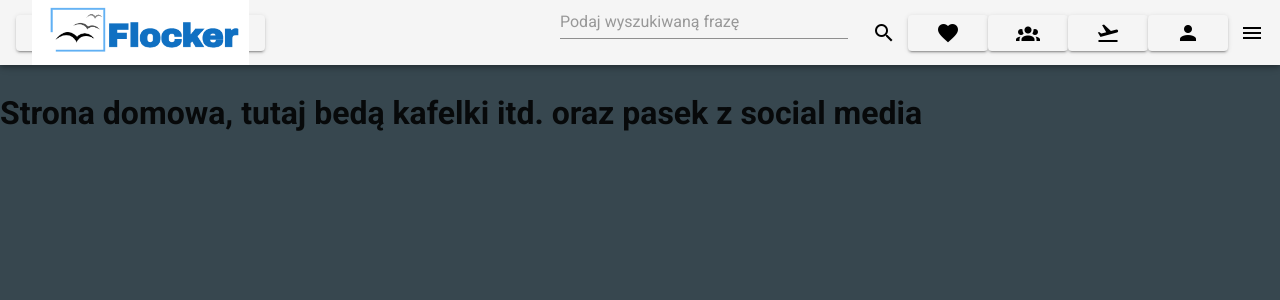
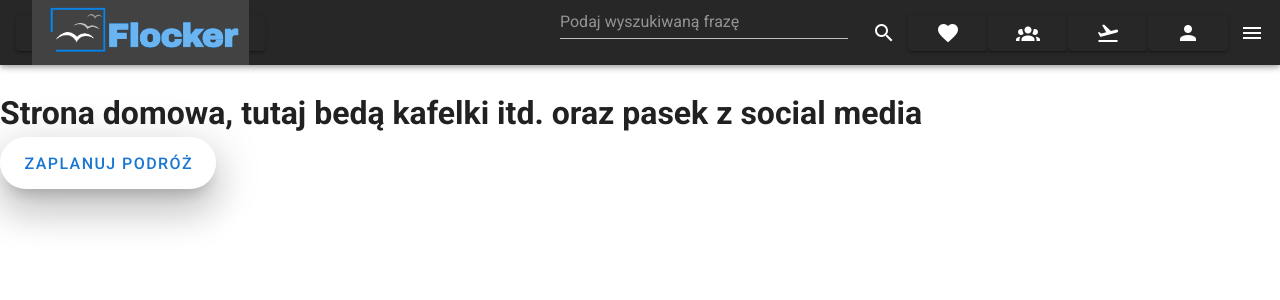
Before and after one commit to agnieszkakurzajewska/Team_programming-project, a Vue app: page / in a window 1280 px wide. Shown: the top 300 px of the page. Built offline with nearby package versions, Linux system fonts and the light colour scheme.

Commit message:
colors changed to dark theme

```diff
--- a/src/App.vue
+++ b/src/App.vue
@@ -1,11 +1,11 @@
 <template>
-  <v-app id="app" style="background: #37474F" >
+  <v-app id="app" >
     <div>
-      <v-app-bar height="65" light>
+      <v-app-bar height="65" dark>
         <router-link
           to="/"
           tag="v-btn">
-          <img src="./assets/logo.png" height="65">
+          <img src="./assets/logo-dark.png" height="65">
         </router-link>
 
 
@@ -19,14 +19,14 @@
         </v-col>
 
         <v-btn icon>
-          <v-icon color="black">mdi-magnify</v-icon>
+          <v-icon >mdi-magnify</v-icon>
         </v-btn>
 
         <router-link
           to="/favourites"
           tag="v-btn">
           <v-btn icon>
-            <v-icon color="black">mdi-heart</v-icon>
+            <v-icon>mdi-heart</v-icon>
           </v-btn>
         </router-link>
 
@@ -34,7 +34,7 @@
           to="/community"
           tag="v-btn">
           <v-btn icon>
-            <v-icon color="black">mdi-account-group</v-icon>
+            <v-icon>mdi-account-group</v-icon>
           </v-btn>
         </router-link>
 
@@ -42,7 +42,7 @@
           to="/journeys"
           tag="v-btn">
           <v-btn icon>
-            <v-icon color="black">mdi-airplane-takeoff</v-icon>
+            <v-icon>mdi-airplane-takeoff</v-icon>
           </v-btn>
         </router-link>
 
@@ -50,15 +50,15 @@
           to="/user-account"
           tag="v-btn">
           <v-btn icon>
-            <v-icon color="black">mdi-account</v-icon>
+            <v-icon>mdi-account</v-icon>
           </v-btn>
         </router-link>
 
 
-        <v-app-bar-nav-icon color="black"></v-app-bar-nav-icon>
+        <v-app-bar-nav-icon></v-app-bar-nav-icon>
       </v-app-bar >
       <v-container fluid >
-        <v-row jcolor="black"ustify="space-around">
+        <v-row justify="space-around">
         </v-row>
       </v-container>
     </div>
--- /dev/null
+++ b/src/components/AddJourney.vue
@@ -0,0 +1,6 @@
+<template>
+  <h1>to bedzie okno dialogowe tworzace wycieczke</h1>
+</template>
+
+<script>
+</script>
--- a/src/components/MainPage.vue
+++ b/src/components/MainPage.vue
@@ -1,5 +1,10 @@
 <template>
- <h1>Strona domowa, tutaj bedą kafelki itd. oraz pasek z social media</h1>
+ <div>
+  <h1>Strona domowa, tutaj bedą kafelki itd. oraz pasek z social media</h1>
+  <v-btn text x-large color="primary" depressed="true" elevation="24" rounded = "true">Zaplanuj podróż</v-btn>
+ </div>
+
+
 </template>
 
 <script>
--- a/src/main.js
+++ b/src/main.js
@@ -6,6 +6,7 @@ import Community from './components/Community'
 import Favourites from './components/Favourites'
 import UserAccount from './components/UserAccount'
 import Journeys from './components/Journeys'
+import AddJourney from './components/AddJourney'
 
 
 import vuetify from './plugins/vuetify';
@@ -18,6 +19,7 @@ const routes = [
   {path: '/user-account', component: UserAccount},
   {path: '/favourites', component: Favourites},
   {path: '/journeys', component: Journeys},
+  {path: '/add-journey', component: AddJourney},
 ];
 
 const router = new VueRouter({
```
Also changed, not shown: src/assets/logo-dark.png (added).
